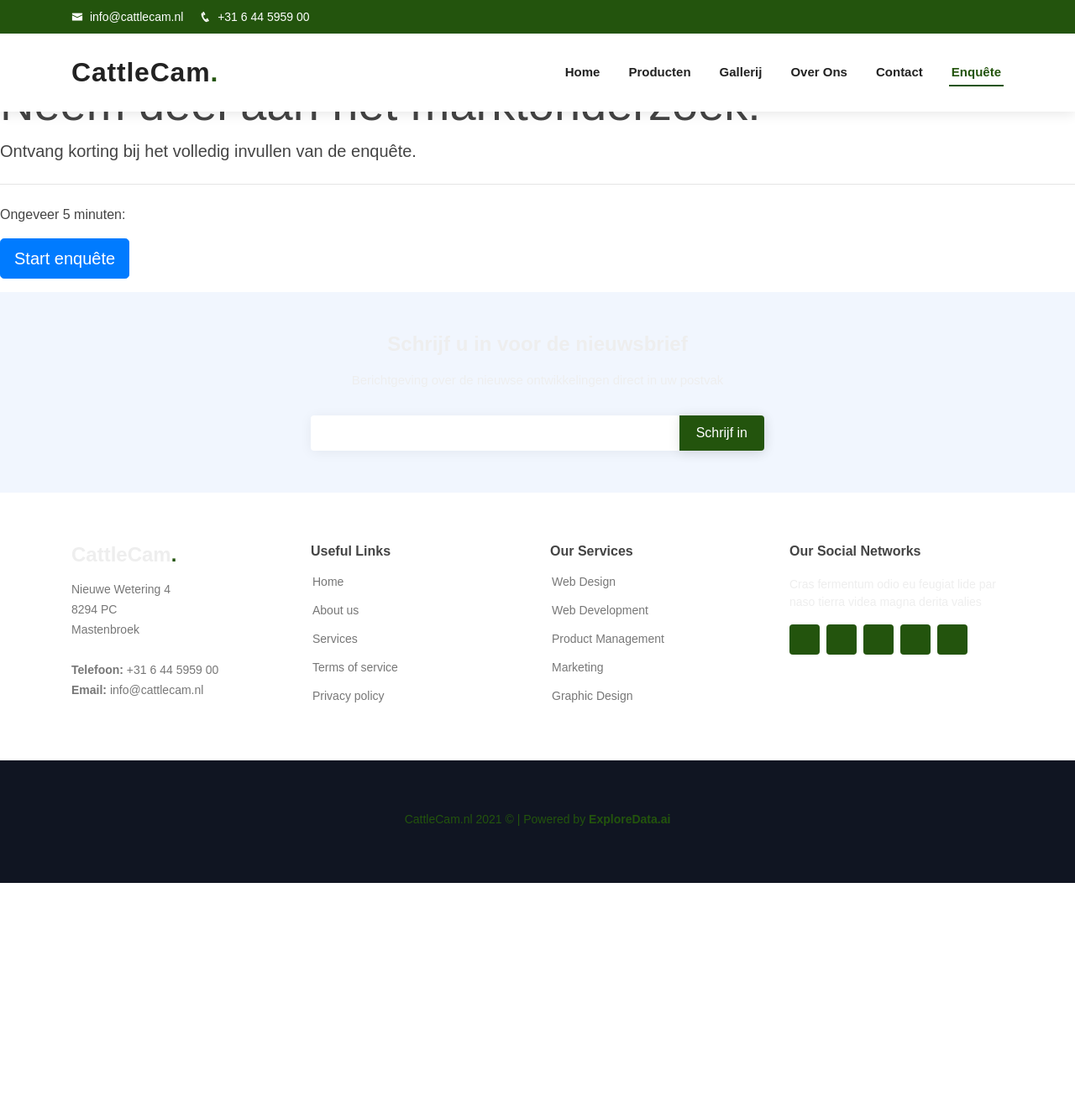
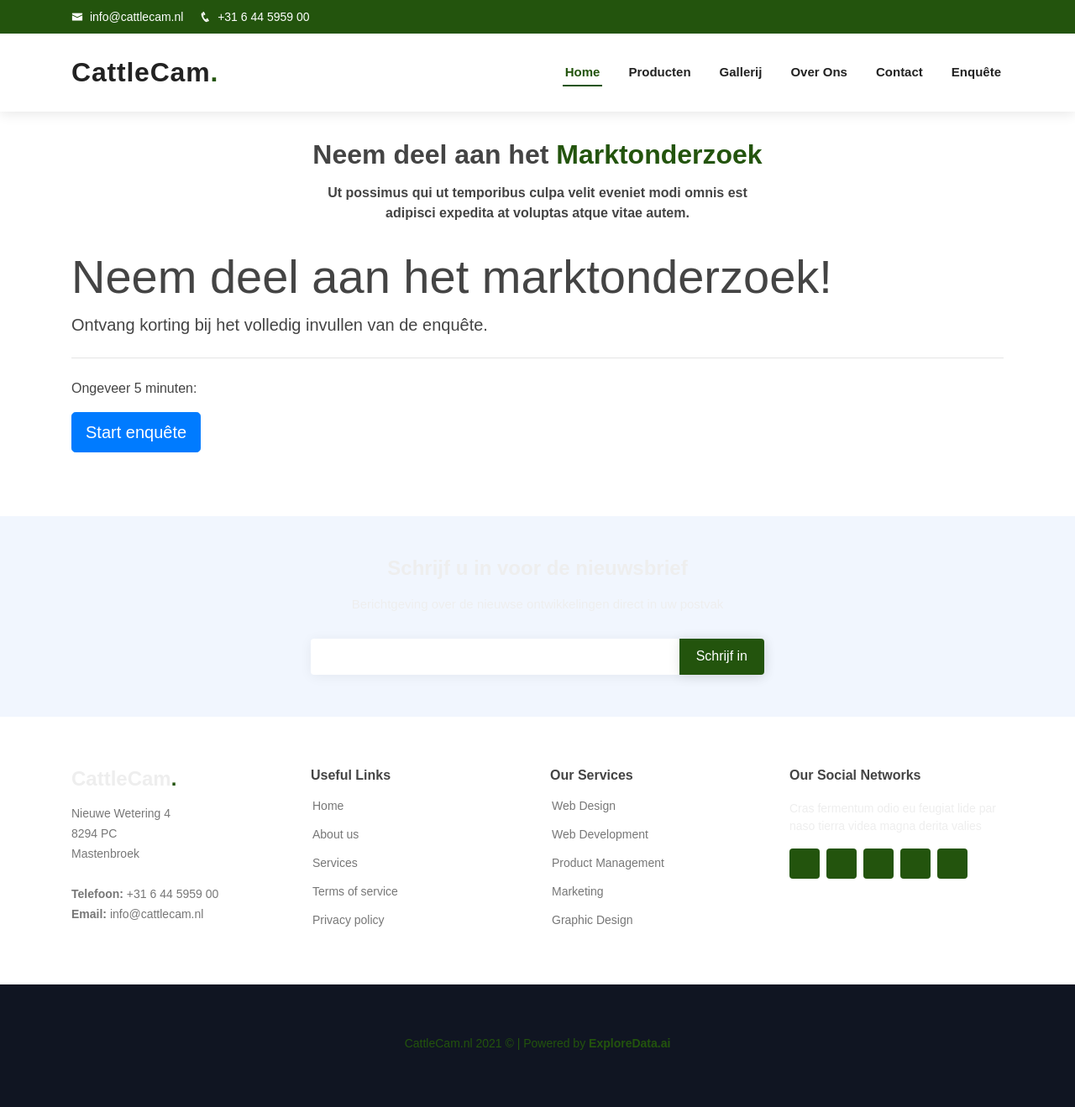
Before and after one commit to jorikslotman/CattleCam_web, a Django app: page /survey/ in a window 1280 px wide. Shown: the whole page at 84% size. Before the commit the page ends 1052 px from the top, so only its background shows below. Run offline with Django 3.2, Linux system fonts and the light colour scheme; some libraries are stand-ins or nearby versions; some web fonts are replaced.

Commit message:
kleine opmaak voorzet voor de enquete

```diff
--- a/cattleweb_root/cattleweb/apps/survey/templates/survey/index.html
+++ b/cattleweb_root/cattleweb/apps/survey/templates/survey/index.html
@@ -5,13 +5,24 @@
 
 {% block content %}
 
-    <h1 class="display-4">Neem deel aan het marktonderzoek!</h1>
-    <p class="lead">Ontvang korting bij het volledig invullen van de enquête.</p>
-    <hr class="my-4">
-    <p>Ongeveer 5 minuten:</p>
-    <p class="lead">
-      <a class="btn btn-primary btn-lg" href="{% url 'survey:assess' survey_id=1 %}" role="button">Start enquête</a>
-    </p>
 
+<section id="Marktonderzoek" class="portfolio">
+    <div class="container" data-aos="fade-up">
 
+        <div class="section-title">
+            <h3>Neem deel aan het <span>Marktonderzoek</span></h3>
+            <p>Ut possimus qui ut temporibus culpa velit eveniet modi omnis est adipisci expedita at voluptas atque
+                vitae autem.</p>
+        </div>
+        <div>
+            <h1 class="display-4">Neem deel aan het marktonderzoek!</h1>
+            <p class="lead">Ontvang korting bij het volledig invullen van de enquête.</p>
+            <hr class="my-4">
+            <p>Ongeveer 5 minuten:</p>
+            <p class="lead">
+                <a class="btn btn-primary btn-lg" href="{% url 'survey:assess' survey_id=1 %}" role="button">Start enquête</a>
+            </p>
+        </div>
+    </div>
+</section>
 {% endblock %}
```
